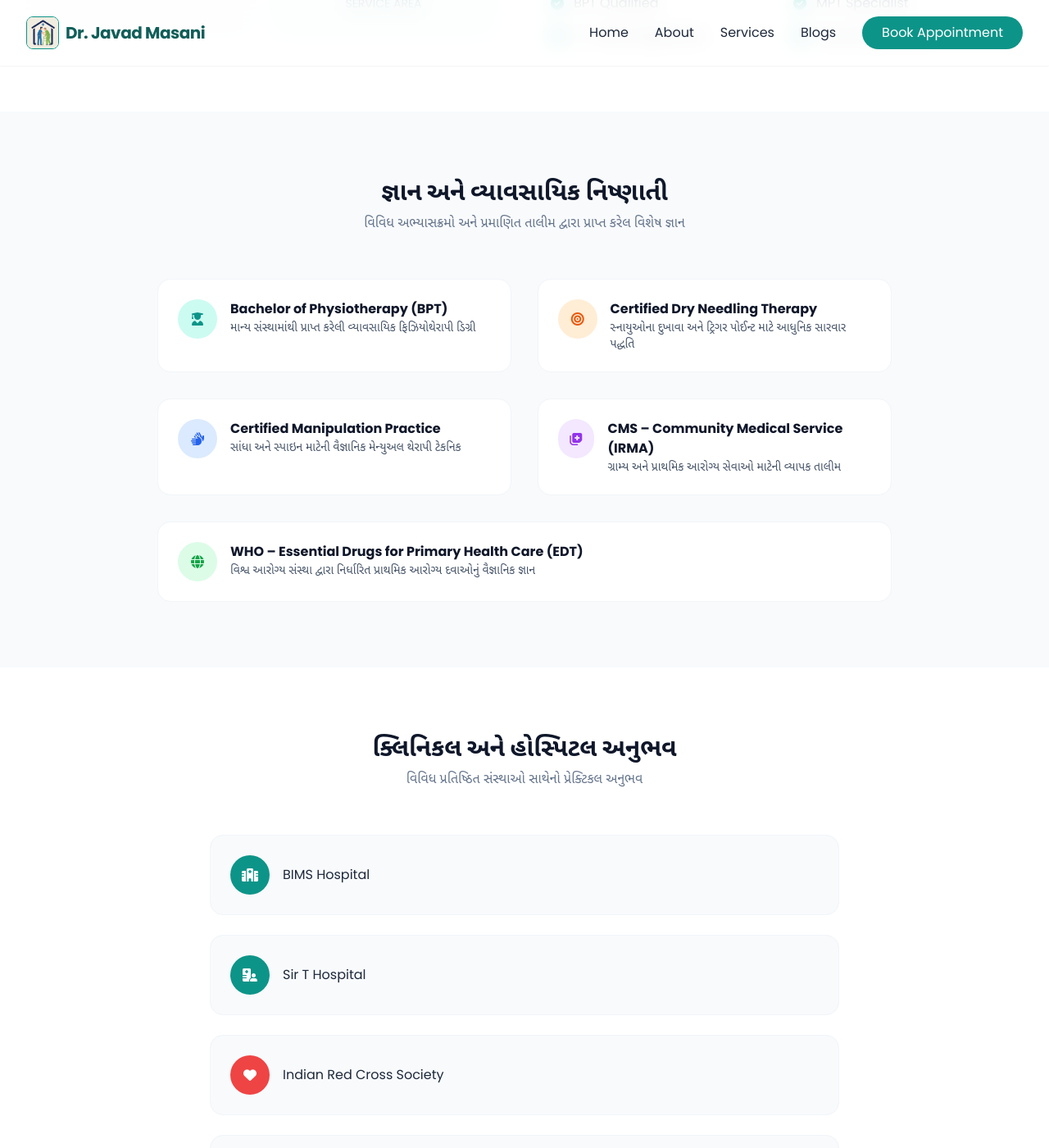
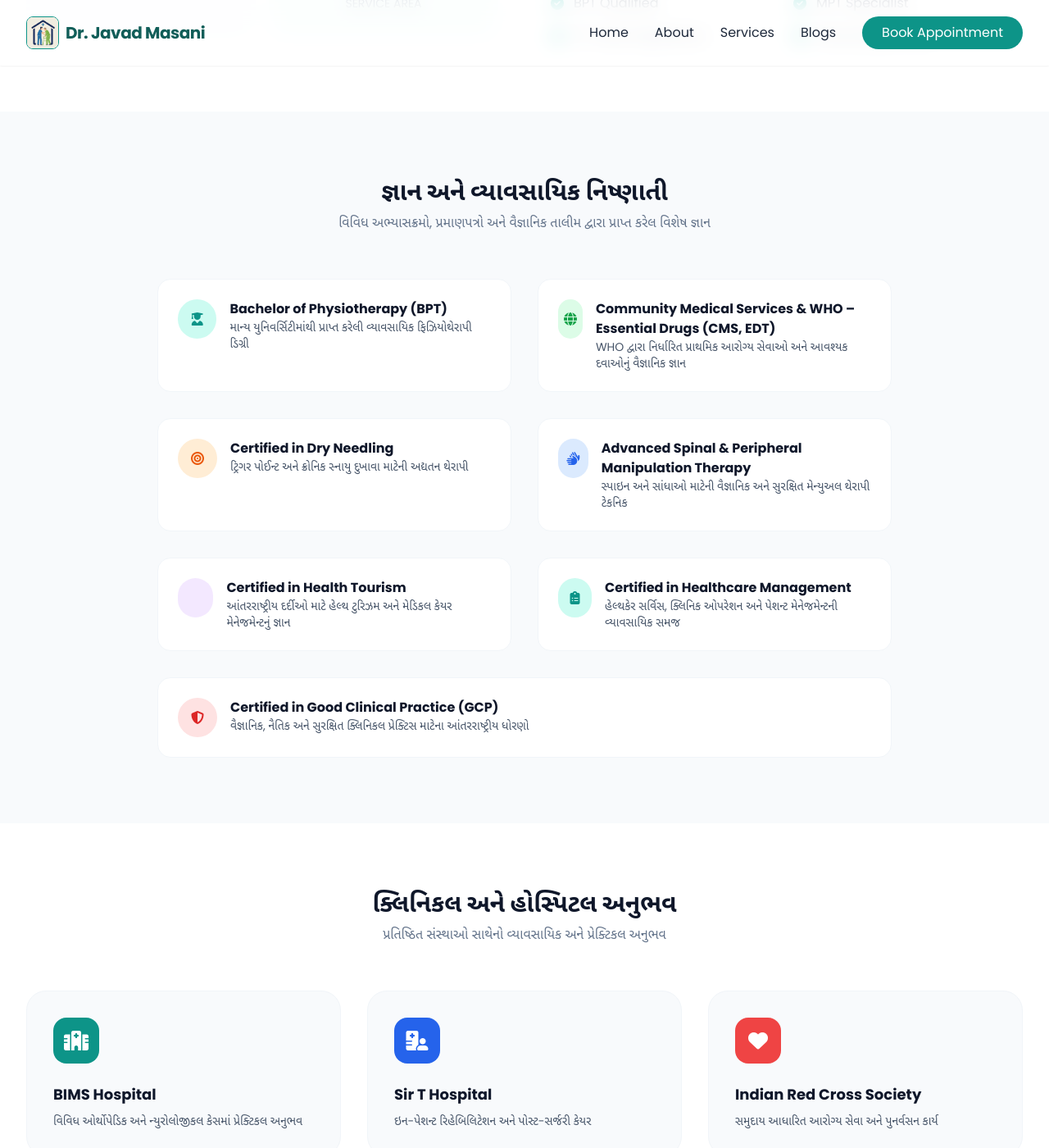
Before and after one commit to JavadMasani/Araogya, a Jekyll site: the page built from index.html, in a window 1280 px wide and 1400 px high, scrolled down 1096 px. Shown: the whole window at 82% size. Built offline with Jekyll 4.4.1, drawn with Linux system fonts in a browser that asks for light colours; nearby versions of some CDN libraries; some of the changed text lies outside the part shown.

Commit message:
Update index.html

```diff
--- a/index.html
+++ b/index.html
@@ -184,13 +184,13 @@
         જ્ઞાન અને વ્યાવસાયિક નિષ્ણાતી
       </h2>
       <p class="text-slate-500 font-gujarati">
-        વિવિધ અભ્યાસક્રમો અને પ્રમાણિત તાલીમ દ્વારા પ્રાપ્ત કરેલ વિશેષ જ્ઞાન
+        વિવિધ અભ્યાસક્રમો, પ્રમાણપત્રો અને વૈજ્ઞાનિક તાલીમ દ્વારા પ્રાપ્ત કરેલ વિશેષ જ્ઞાન
       </p>
     </div>
 
     <div class="grid grid-cols-1 md:grid-cols-2 gap-8 max-w-4xl mx-auto">
 
-      <!-- Degree -->
+      <!-- BPT -->
       <div class="flex gap-4 bg-white p-6 rounded-2xl border border-slate-100 hover:shadow-md transition">
         <div class="w-12 h-12 bg-teal-100 rounded-full flex items-center justify-center text-teal-600">
           <i class="fas fa-user-graduate"></i>
@@ -200,7 +200,22 @@
             Bachelor of Physiotherapy (BPT)
           </h3>
           <p class="text-sm text-slate-600 font-gujarati">
-            માન્ય સંસ્થામાંથી પ્રાપ્ત કરેલી વ્યાવસાયિક ફિઝિયોથેરાપી ડિગ્રી
+            માન્ય યુનિવર્સિટીમાંથી પ્રાપ્ત કરેલી વ્યાવસાયિક ફિઝિયોથેરાપી ડિગ્રી
+          </p>
+        </div>
+      </div>
+
+      <!-- CMS + WHO EDT -->
+      <div class="flex gap-4 bg-white p-6 rounded-2xl border border-slate-100 hover:shadow-md transition">
+        <div class="w-12 h-12 bg-green-100 rounded-full flex items-center justify-center text-green-600">
+          <i class="fas fa-globe"></i>
+        </div>
+        <div>
+          <h3 class="font-bold text-slate-900 font-gujarati">
+            Community Medical Services & WHO – Essential Drugs (CMS, EDT)
+          </h3>
+          <p class="text-sm text-slate-600 font-gujarati">
+            WHO દ્વારા નિર્ધારિત પ્રાથમિક આરોગ્ય સેવાઓ અને આવશ્યક દવાઓનું વૈજ્ઞાનિક જ્ઞાન
           </p>
         </div>
       </div>
@@ -212,10 +227,10 @@
         </div>
         <div>
           <h3 class="font-bold text-slate-900 font-gujarati">
-            Certified Dry Needling Therapy
+            Certified in Dry Needling
           </h3>
           <p class="text-sm text-slate-600 font-gujarati">
-            સ્નાયુઓના દુખાવા અને ટ્રિગર પોઈન્ટ માટે આધુનિક સારવાર પદ્ધતિ
+            ટ્રિગર પોઈન્ટ અને ક્રોનિક સ્નાયુ દુખાવા માટેની અદ્યતન થેરાપી
           </p>
         </div>
       </div>
@@ -227,40 +242,55 @@
         </div>
         <div>
           <h3 class="font-bold text-slate-900 font-gujarati">
-            Certified Manipulation Practice
+            Advanced Spinal & Peripheral Manipulation Therapy
           </h3>
           <p class="text-sm text-slate-600 font-gujarati">
-            સાંધા અને સ્પાઇન માટેની વૈજ્ઞાનિક મેન્યુઅલ થેરાપી ટેકનિક
+            સ્પાઇન અને સાંધાઓ માટેની વૈજ્ઞાનિક અને સુરક્ષિત મેન્યુઅલ થેરાપી ટેકનિક
           </p>
         </div>
       </div>
 
-      <!-- CMS -->
+      <!-- Health Tourism -->
       <div class="flex gap-4 bg-white p-6 rounded-2xl border border-slate-100 hover:shadow-md transition">
         <div class="w-12 h-12 bg-purple-100 rounded-full flex items-center justify-center text-purple-600">
-          <i class="fas fa-notes-medical"></i>
+          <i class="fas fa-plane-medical"></i>
         </div>
         <div>
           <h3 class="font-bold text-slate-900 font-gujarati">
-            CMS – Community Medical Service (IRMA)
+            Certified in Health Tourism
           </h3>
           <p class="text-sm text-slate-600 font-gujarati">
-            ગ્રામ્ય અને પ્રાથમિક આરોગ્ય સેવાઓ માટેની વ્યાપક તાલીમ
+            આંતરરાષ્ટ્રીય દર્દીઓ માટે હેલ્થ ટુરિઝમ અને મેડિકલ કેયર મેનેજમેન્ટનું જ્ઞાન
           </p>
         </div>
       </div>
 
-      <!-- WHO EDT -->
-      <div class="flex gap-4 bg-white p-6 rounded-2xl border border-slate-100 hover:shadow-md transition md:col-span-2">
-        <div class="w-12 h-12 bg-green-100 rounded-full flex items-center justify-center text-green-600">
-          <i class="fas fa-globe"></i>
+      <!-- Healthcare Management -->
+      <div class="flex gap-4 bg-white p-6 rounded-2xl border border-slate-100 hover:shadow-md transition">
+        <div class="w-12 h-12 bg-teal-100 rounded-full flex items-center justify-center text-teal-600">
+          <i class="fas fa-clipboard-list"></i>
         </div>
         <div>
           <h3 class="font-bold text-slate-900 font-gujarati">
-            WHO – Essential Drugs for Primary Health Care (EDT)
+            Certified in Healthcare Management
           </h3>
           <p class="text-sm text-slate-600 font-gujarati">
-            વિશ્વ આરોગ્ય સંસ્થા દ્વારા નિર્ધારિત પ્રાથમિક આરોગ્ય દવાઓનું વૈજ્ઞાનિક જ્ઞાન
+            હેલ્થકેર સર્વિસ, ક્લિનિક ઓપરેશન અને પેશન્ટ મેનેજમેન્ટની વ્યાવસાયિક સમજ
+          </p>
+        </div>
+      </div>
+
+      <!-- GCP -->
+      <div class="flex gap-4 bg-white p-6 rounded-2xl border border-slate-100 hover:shadow-md transition md:col-span-2">
+        <div class="w-12 h-12 bg-red-100 rounded-full flex items-center justify-center text-red-600">
+          <i class="fas fa-shield-alt"></i>
+        </div>
+        <div>
+          <h3 class="font-bold text-slate-900 font-gujarati">
+            Certified in Good Clinical Practice (GCP)
+          </h3>
+          <p class="text-sm text-slate-600 font-gujarati">
+            વૈજ્ઞાનિક, નૈતિક અને સુરક્ષિત ક્લિનિકલ પ્રેક્ટિસ માટેના આંતરરાષ્ટ્રીય ધોરણો
           </p>
         </div>
       </div>
@@ -278,50 +308,77 @@
         ક્લિનિકલ અને હોસ્પિટલ અનુભવ
       </h2>
       <p class="text-slate-500 font-gujarati">
-        વિવિધ પ્રતિષ્ઠિત સંસ્થાઓ સાથેનો પ્રેક્ટિકલ અનુભવ
+        પ્રતિષ્ઠિત સંસ્થાઓ સાથેનો વ્યાવસાયિક અને પ્રેક્ટિકલ અનુભવ
       </p>
     </div>
 
-    <div class="max-w-3xl mx-auto space-y-6">
+    <div class="grid grid-cols-1 sm:grid-cols-2 lg:grid-cols-3 gap-8">
 
-      <div class="flex items-center gap-4 bg-slate-50 p-6 rounded-2xl border border-slate-100">
-        <div class="w-12 h-12 bg-teal-600 rounded-full flex items-center justify-center text-white">
-          <i class="fas fa-hospital"></i>
+      <!-- Card -->
+      <div class="group bg-slate-50 p-8 rounded-3xl border border-slate-100 hover:shadow-md transition">
+        <div class="w-14 h-14 bg-teal-600 rounded-2xl flex items-center justify-center text-white mb-6">
+          <i class="fas fa-hospital text-2xl"></i>
         </div>
-        <p class="text-slate-800 font-gujarati font-medium">BIMS Hospital</p>
+        <h3 class="font-bold text-lg text-slate-900 font-gujarati">
+          BIMS Hospital
+        </h3>
+        <p class="text-sm text-slate-600 mt-2 font-gujarati">
+          વિવિધ ઓર્થોપેડિક અને ન્યુરોલોજીકલ કેસમાં પ્રેક્ટિકલ અનુભવ
+        </p>
       </div>
 
-      <div class="flex items-center gap-4 bg-slate-50 p-6 rounded-2xl border border-slate-100">
-        <div class="w-12 h-12 bg-teal-600 rounded-full flex items-center justify-center text-white">
-          <i class="fas fa-hospital-user"></i>
+      <div class="group bg-slate-50 p-8 rounded-3xl border border-slate-100 hover:shadow-md transition">
+        <div class="w-14 h-14 bg-blue-600 rounded-2xl flex items-center justify-center text-white mb-6">
+          <i class="fas fa-hospital-user text-2xl"></i>
         </div>
-        <p class="text-slate-800 font-gujarati font-medium">Sir T Hospital</p>
+        <h3 class="font-bold text-lg text-slate-900 font-gujarati">
+          Sir T Hospital
+        </h3>
+        <p class="text-sm text-slate-600 mt-2 font-gujarati">
+          ઇન-પેશન્ટ રિહેબિલિટેશન અને પોસ્ટ-સર્જરી કેયર
+        </p>
       </div>
 
-      <div class="flex items-center gap-4 bg-slate-50 p-6 rounded-2xl border border-slate-100">
-        <div class="w-12 h-12 bg-red-500 rounded-full flex items-center justify-center text-white">
-          <i class="fas fa-heart"></i>
+      <div class="group bg-slate-50 p-8 rounded-3xl border border-slate-100 hover:shadow-md transition">
+        <div class="w-14 h-14 bg-red-500 rounded-2xl flex items-center justify-center text-white mb-6">
+          <i class="fas fa-heart text-2xl"></i>
         </div>
-        <p class="text-slate-800 font-gujarati font-medium">Indian Red Cross Society</p>
+        <h3 class="font-bold text-lg text-slate-900 font-gujarati">
+          Indian Red Cross Society
+        </h3>
+        <p class="text-sm text-slate-600 mt-2 font-gujarati">
+          સમુદાય આધારિત આરોગ્ય સેવા અને પુનર્વસન કાર્ય
+        </p>
       </div>
 
-      <div class="flex items-center gap-4 bg-slate-50 p-6 rounded-2xl border border-slate-100">
-        <div class="w-12 h-12 bg-teal-600 rounded-full flex items-center justify-center text-white">
-          <i class="fas fa-dumbbell"></i>
+      <div class="group bg-slate-50 p-8 rounded-3xl border border-slate-100 hover:shadow-md transition">
+        <div class="w-14 h-14 bg-teal-600 rounded-2xl flex items-center justify-center text-white mb-6">
+          <i class="fas fa-dumbbell text-2xl"></i>
         </div>
-        <p class="text-slate-800 font-gujarati font-medium">Trilok Physiotherapy Centre</p>
+        <h3 class="font-bold text-lg text-slate-900 font-gujarati">
+          Trilok Physiotherapy Centre
+        </h3>
+        <p class="text-sm text-slate-600 mt-2 font-gujarati">
+          સ્પોર્ટ્સ ઇન્જરી અને એડવાન્સ્ડ ફિઝિયોથેરાપી કેસ
+        </p>
       </div>
 
-      <div class="flex items-center gap-4 bg-slate-50 p-6 rounded-2xl border border-slate-100">
-        <div class="w-12 h-12 bg-teal-600 rounded-full flex items-center justify-center text-white">
-          <i class="fas fa-clinic-medical"></i>
+      <div class="group bg-slate-50 p-8 rounded-3xl border border-slate-100 hover:shadow-md transition">
+        <div class="w-14 h-14 bg-indigo-600 rounded-2xl flex items-center justify-center text-white mb-6">
+          <i class="fas fa-clinic-medical text-2xl"></i>
         </div>
-        <p class="text-slate-800 font-gujarati font-medium">Diwanpara Poly Clinic</p>
+        <h3 class="font-bold text-lg text-slate-900 font-gujarati">
+          Diwanpara Poly Clinic
+        </h3>
+        <p class="text-sm text-slate-600 mt-2 font-gujarati">
+          ઓપીડી આધારિત પેશન્ટ મેનેજમેન્ટ અને લાંબા ગાળાની સારવાર
+        </p>
       </div>
 
     </div>
   </div>
 </section>
+
 
     <!-- Services Section -->
     <section id="services" class="py-20 bg-slate-50">
```
